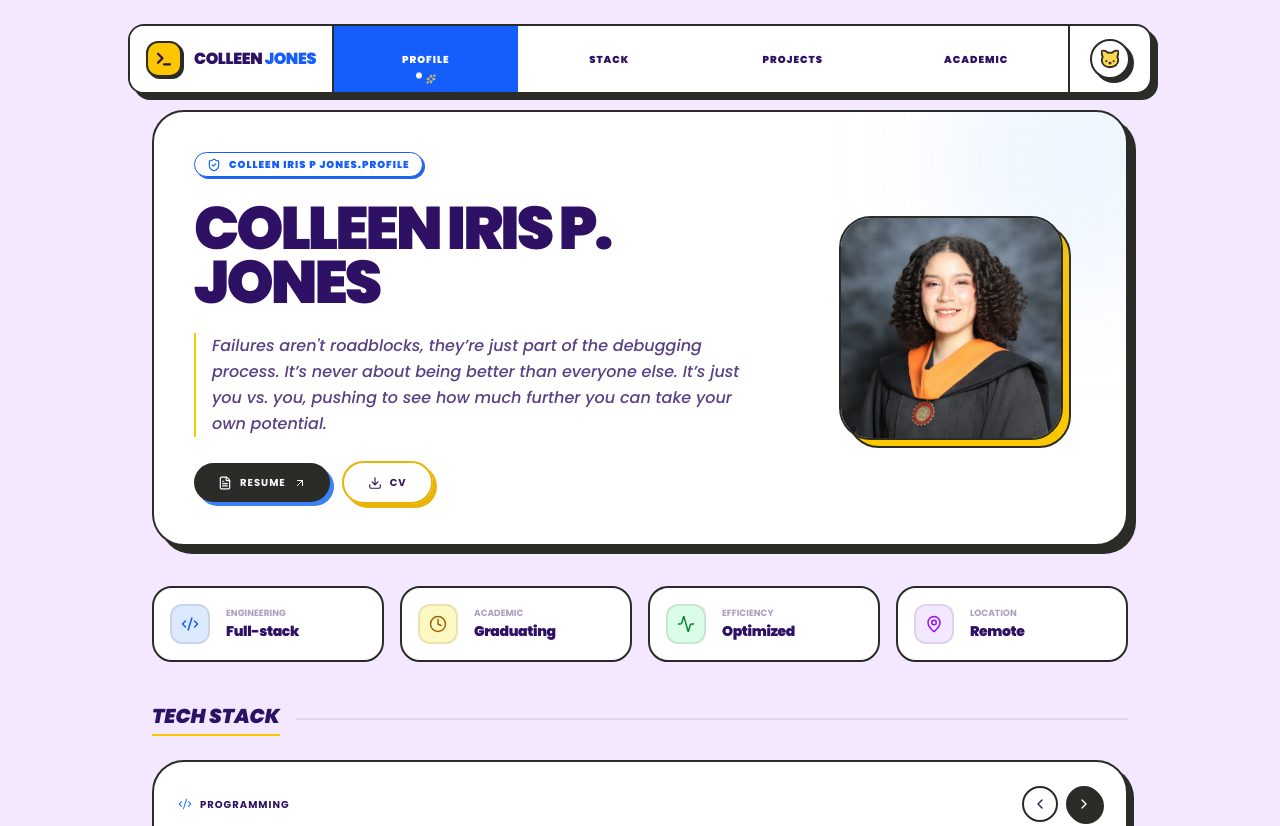
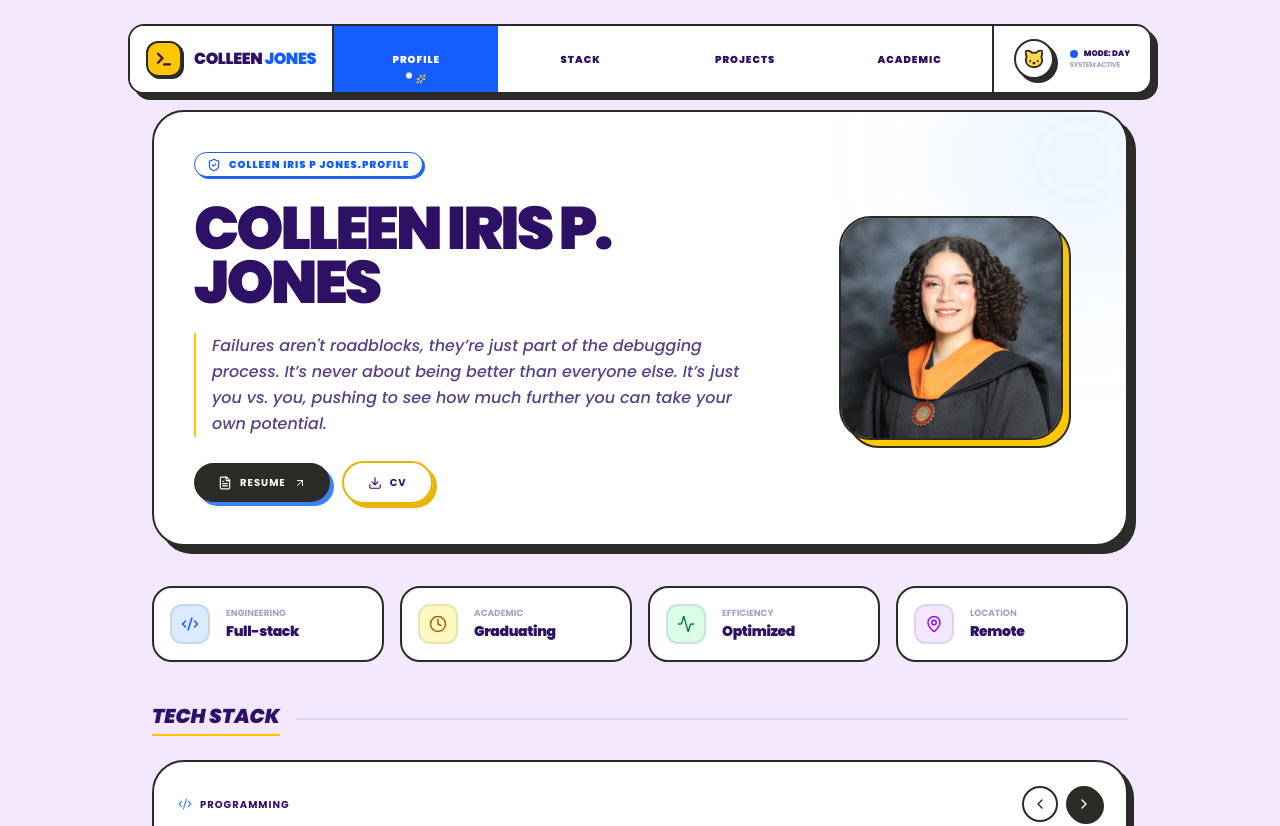
Before and after one commit to Irisszzss/colleen-portfolio, a React (Vite) app: page / in a window 1280 px wide. Shown: the top 826 px of the page. Built offline with nearby package versions, Linux system fonts and the light colour scheme.

Commit message:
Enhance theme toggle button in Navbar with improved styling and add mode indicator for better user experience

```diff
--- a/src/components/Navbar.tsx
+++ b/src/components/Navbar.tsx
@@ -120,10 +120,24 @@ export default function Navbar() {
           <div className="flex items-center gap-4 px-5 bg-transparent border-l-2 border-[color:var(--card-border)] h-full">
             <button
               onClick={toggleTheme}
-              className={`flex items-center justify-center w-10 h-10 rounded-full border-2 transition-all duration-500 cursor-pointer ${theme === 'dark' ? 'bg-purple-600 border-purple-400 shadow-[0px_0px_15px_rgba(168,85,247,0.6)]' : 'bg-white border-[#2B2B28] shadow-[4px_4px_0px_0px_#2B2B28] hover:translate-x-1 hover:translate-y-1 hover:shadow-none'}`}
+              className={`flex items-center justify-center w-10 h-10 rounded-full border-2 transition-all duration-500 cursor-pointer ${
+                theme === 'dark'
+                  ? 'bg-purple-600 border-purple-400 shadow-[0px_0px_15px_rgba(168,85,247,0.6)]'
+                  : 'bg-white border-[#2B2B28] shadow-[4px_4px_0px_0px_#2B2B28] hover:translate-x-1 hover:translate-y-1 hover:shadow-none'
+              }`}
             >
               <Cat size={22} className={theme === 'dark' ? "text-white fill-purple-700" : "text-[#2B2B28] fill-yellow-400/70"} />
             </button>
+
+            <div className="hidden lg:flex flex-col items-start justify-center">
+              <div className="flex items-center gap-1.5">
+                <div className={`w-2 h-2 rounded-full ${theme === 'dark' ? 'bg-purple-400 shadow-[0_0_8px_#a855f7]' : 'bg-blue-600 animate-pulse'}`} />
+                <span className="text-[8px] font-black uppercase text-[color:var(--text-color)]">
+                  Mode: {theme === 'dark' ? 'Night' : 'Day'}
+                </span>
+              </div>
+              <span className="text-[7px] font-bold opacity-40 uppercase tracking-tighter">System Active</span>
+            </div>
           </div>
         </nav>
       </header>
```
